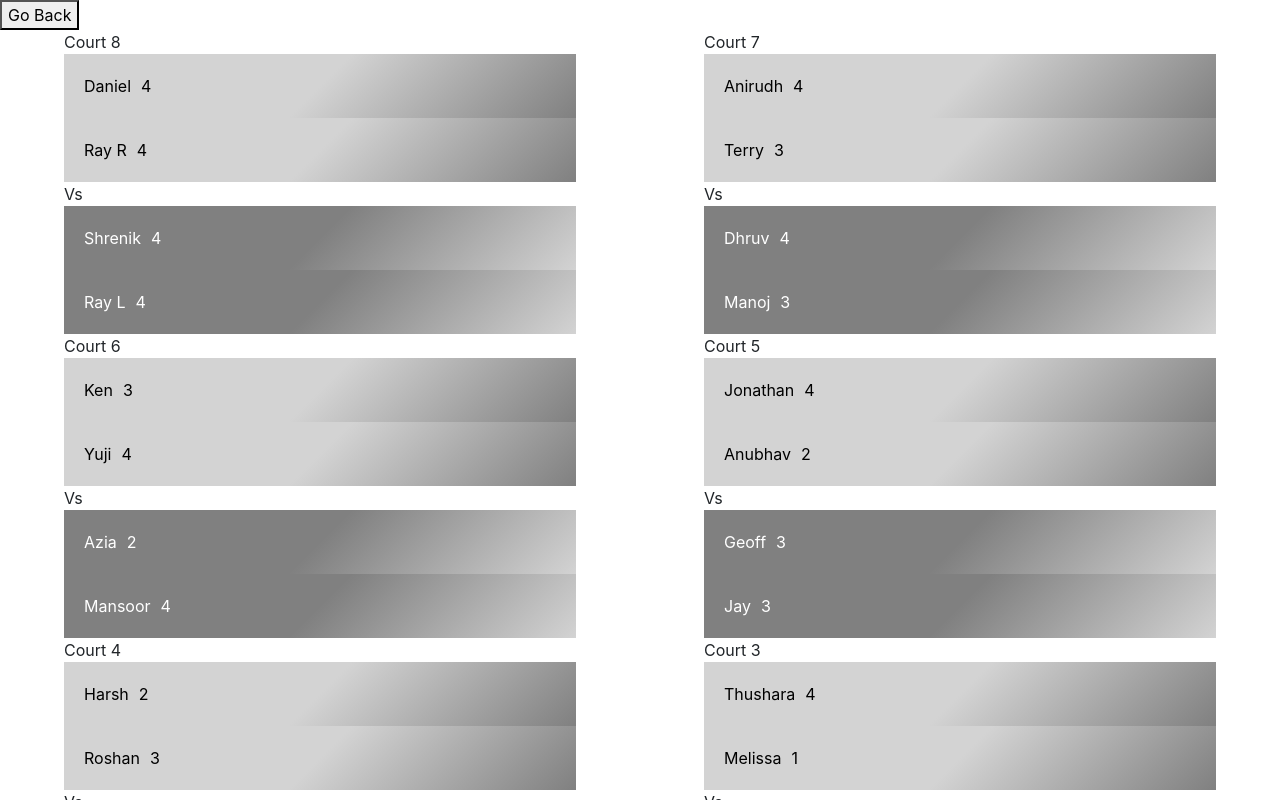
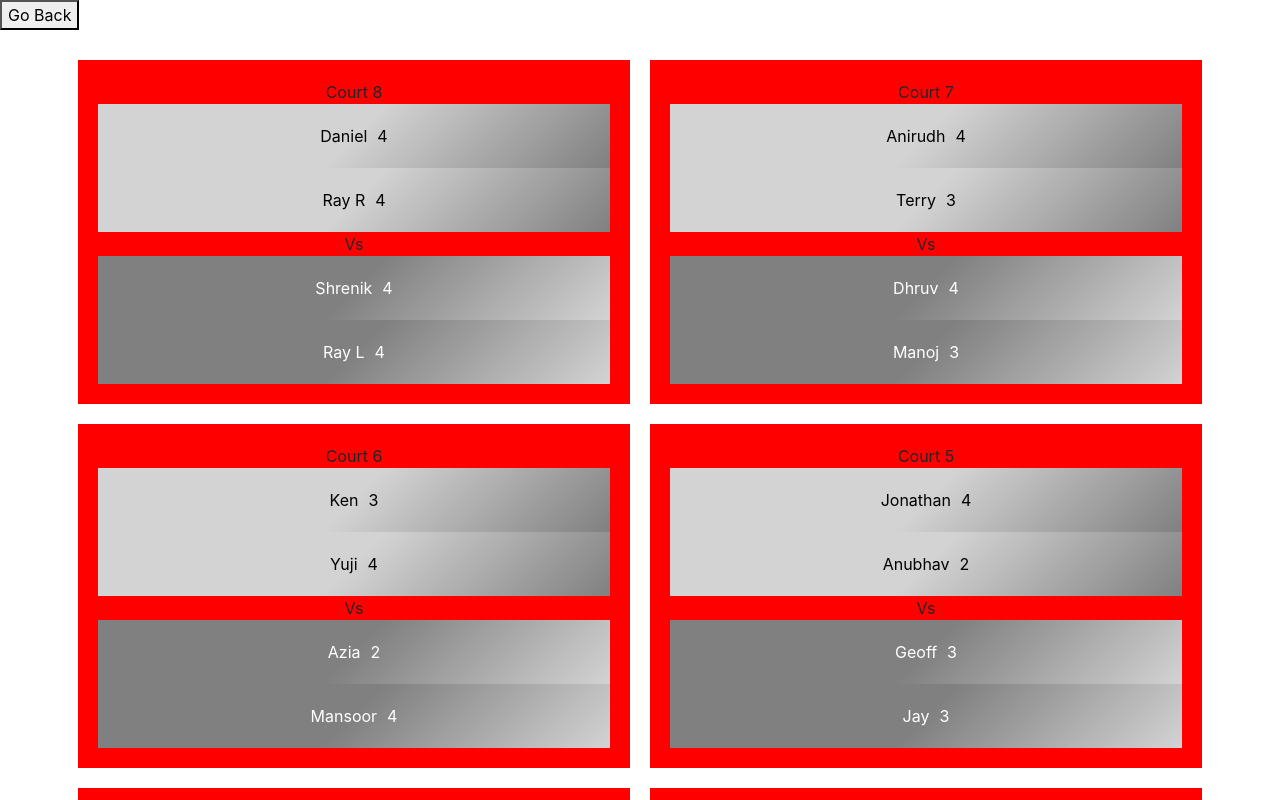
Before and after one commit to Dhrubub/tennis-matches-generator, a React (Create React App) app: page / in a window 1280 px wide. Both pictures are taken after typing "Sample" into the empty fields and a click on the button "Create Sets". Shown: the top 800 px of the page. Built offline with nearby package versions, Linux system fonts and the light colour scheme.

Commit message:
fixed grid layout

```diff
--- a/src/components/MatchCreator/matches.tsx
+++ b/src/components/MatchCreator/matches.tsx
@@ -240,6 +240,15 @@ function mapDispatchToProps(dispatch: any) {
 export default connect(mapStateToProps, mapDispatchToProps)(Matches);
 
 const MatchesContainer = styled.div`
+    width: 100%;
+    position: absolute;
+    height: 100%;
+    text-align: center;
+
+    left: 0;
+    right: 0;
+    top: 50px;
+    bottom: 0;
 `;
 
 const GridContainer = styled.div`
@@ -254,7 +263,8 @@ const Grid = styled.div`
 
     display: grid;
 
-    grid-template-columns: 50vw 1fr;
+    grid-template-columns: 1fr 1fr;
+
 
 `;
 
@@ -273,6 +283,11 @@ const IndividualSet = styled.div`
     // border-radius: 6px;
 
     // text-align: left;
+
+    margin: 10px;
+    padding: 20px;
+
+    background-color: red;
 `;
 
 const TeamsContainer = styled.div`
--- a/src/components/MatchCreator/player.tsx
+++ b/src/components/MatchCreator/player.tsx
@@ -40,8 +40,10 @@ const Container = styled.div`
     // margin: 20px;
 
     width: 40vw;
-    padding: 20px;
+    padding: 20px 0px;
 
+
+    margin: auto;
     background-image: linear-gradient(135deg, lightgrey 50% , grey 100% );
     color: black;
 
```
